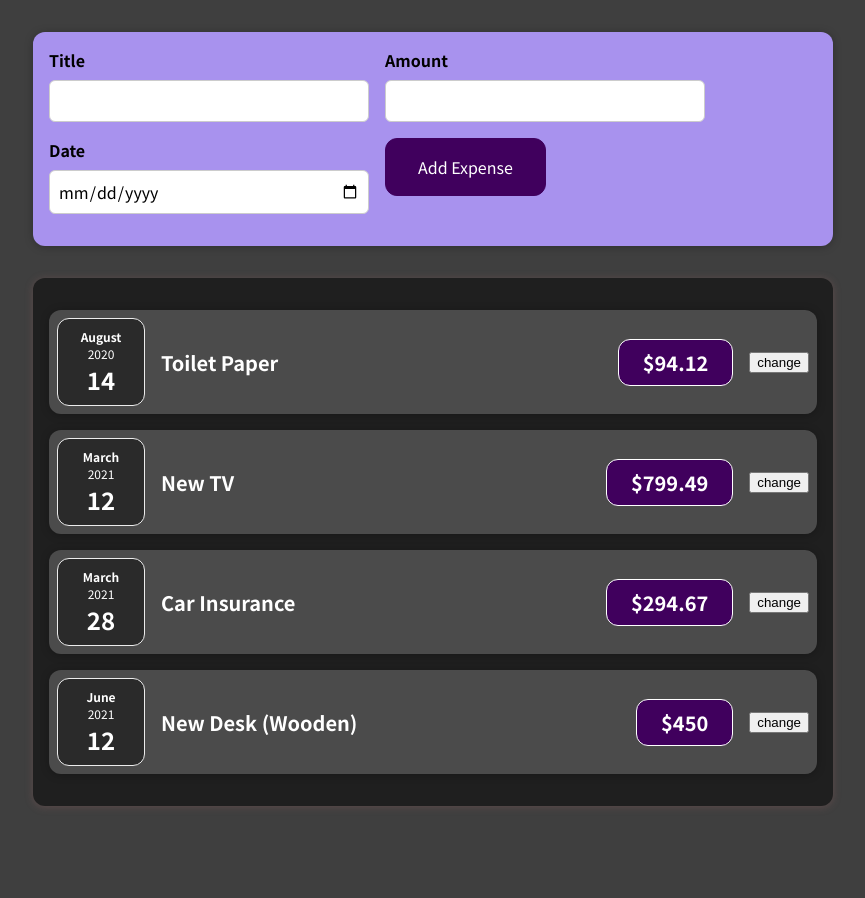
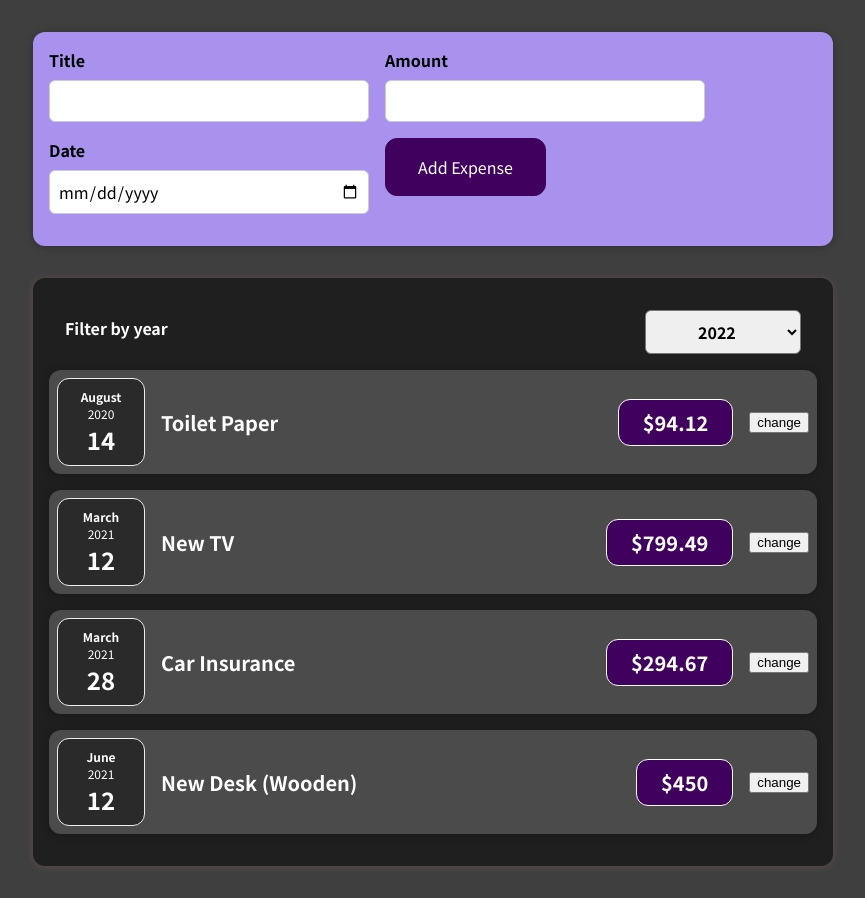
Before and after one commit to zabroski/zaf-app, a React (Create React App) app: page / in a window 1280 px wide. Shown: the whole page, without its empty margins (207-1072 px from the left). Before the commit the page ends 838 px from the top, so only its background shows below. Built offline with nearby package versions, Linux system fonts and the light colour scheme.

Commit message:
sawing filtrer component

```diff
--- a/src/components/Expenses/Expenses.js
+++ b/src/components/Expenses/Expenses.js
@@ -2,11 +2,13 @@ import React from 'react';
 
 import ExpenseItem from './ExpenseItem';
 import Card from '../UI/Card';
+import ExpensesFilter from "./ExpensesFilter";
 import './Expenses.css';
 
 const Expenses = (props) => {
   return (
     <Card className="expenses">
+      <ExpensesFilter />
       <ExpenseItem
         title={props.items[0].title}
         amount={props.items[0].amount}
--- a/src/components/Expenses/ExpensesFilter.js
+++ b/src/components/Expenses/ExpensesFilter.js
@@ -4,11 +4,15 @@ import React from 'react';
 import './ExpensesFilter.css';
 
 const ExpensesFilter = () => {
+    const dropdownChangeHandler = (e) => {
+        console.log(e.target.value);
+    };
+
   return (
     <div className='expenses-filter'>
       <div className='expenses-filter__control'>
         <label>Filter by year</label>
-        <select>
+        <select onChange={dropdownChangeHandler}>
           <option value='2022'>2022</option>
           <option value='2021'>2021</option>
           <option value='2020'>2020</option>
```
Also changed, not shown: 1 other file (tests, documents, lock files or other folders).
